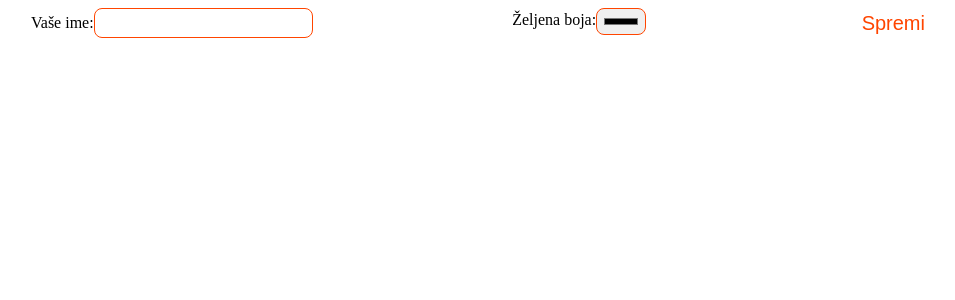
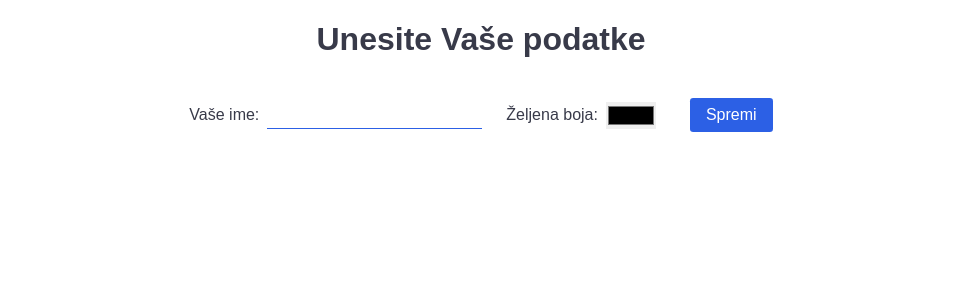
Before and after one commit to MislavHilc/Algebra_Seminarski_Chat, a React (Create React App) app in the folder chatapp/: page / in a window 1280 px wide. Shown: the top 300 px of the page, without its empty margins (159-1114 px from the left). Built offline with nearby package versions, Linux system fonts and the light colour scheme.

Commit message:
Promijenio UI malo još kroz App.css i dodao header kod unosa username i boje

```diff
--- a/chatapp/src/App.css
+++ b/chatapp/src/App.css
@@ -1,3 +1,25 @@
+* {
+  font-family: Arial, Helvetica, sans-serif;
+}
+
+.initiate {
+  align-items: center;
+  margin-top: 40px;
+  justify-content: center;
+  gap: 24px;
+}
+
+.initial {
+  display: flex;
+  gap: 8px;
+  align-items: center;
+  color: #383a49;
+}
+
+.ime {
+  padding: 4px;
+}
+
 .App {
   display: flex;
   flex-direction: column;
@@ -52,7 +74,7 @@
 
 .Message-content > .username {
   display: block;
-  color: gray;
+  color: #383a49;
   font-size: 14px;
   padding-bottom: 4px;
 }
@@ -62,13 +84,14 @@
   max-width: 400px;
   margin: 0;
   border-radius: 12px;
-  background-color: cornflowerblue;
+  background-color: #383a49;
   color: white;
   display: inline-block;
 }
 
 .currentMember > .Message-content .text {
-  background-color: orangered;
+  background-color: #2c60e5;
+  color: white;
 }
 
 form {
@@ -80,17 +103,51 @@ form {
 }
 
 input {
-  padding: 5px;
+  padding: 12px;
   font-size: 16px;
-  border-radius: 8px;
-  border: 1px solid orangered;
+  border-bottom: 1px solid #2c60e5;
+  border-top: none;
+  border-left: none;
+  border-right: none;
   flex-grow: 1;
+}
+
+input:focus-visible {
+  outline: none;
+  border-bottom: 2px solid #4f7ffa;
+}
+
+input[type="color"] {
+  border: none;
+  padding: 0;
 }
 
 button {
   font-size: 20px;
   background-color: transparent;
-  color: orangered;
+  color: #2c60e5;
   border: none;
   margin-left: 10px;
+  cursor: pointer;
 }
+
+button.init {
+  background-color: #2c60e5;
+  border-radius: 3.2px;
+  color: white;
+  font-size: 16px;
+  padding: 8px 16px;
+}
+
+button.init:hover {
+  background-color: #1243c0;
+}
+
+button.init:active {
+  background-color: #4f7ffa;
+}
+
+h1 {
+  text-align: center;
+  color: #383a49;
+}
--- a/chatapp/src/UserForm.jsx
+++ b/chatapp/src/UserForm.jsx
@@ -8,18 +8,21 @@ class UserForm extends Component {
 
   render() {
     return (
-      <form onSubmit={this.onSubmit}>
-        <label>
+      <>
+      <h1>Unesite Vaše podatke</h1>
+      <form onSubmit={this.onSubmit} className="initiate">
+        <label className="initial">
           Vaše ime:
           <input
             name="username"
             type="text"
             value={this.state.username}
+            className="ime"
             onChange={this.onChange}
             required
           />
         </label>
-        <label>
+        <label className="initial">
           Željena boja:
           <input
             name="color"
@@ -28,8 +31,9 @@ class UserForm extends Component {
             onChange={this.onChange}
           />
         </label>
-        <button type="submit">Spremi</button>
+        <button className="init" type="submit">Spremi</button>
       </form>
+      </>
     );
   }
 
```
